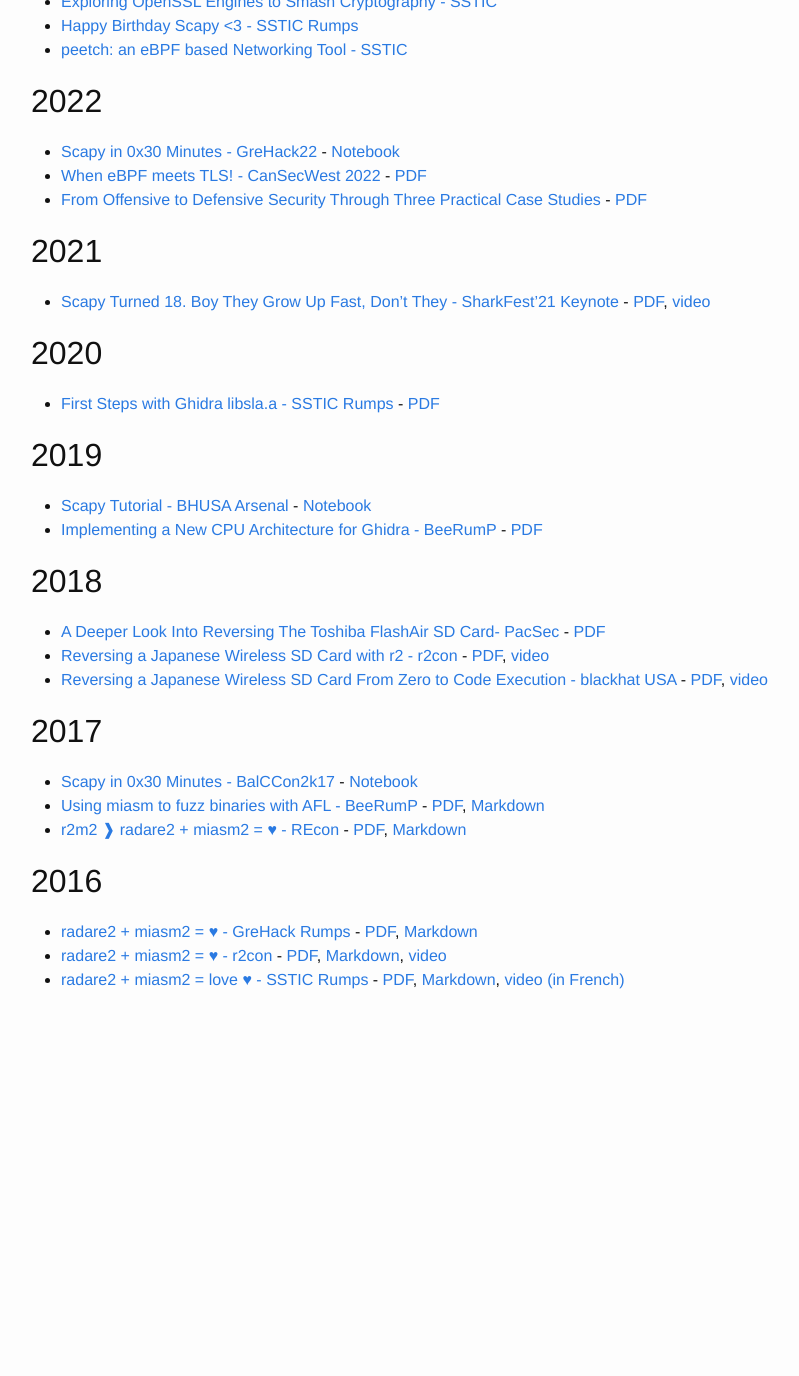
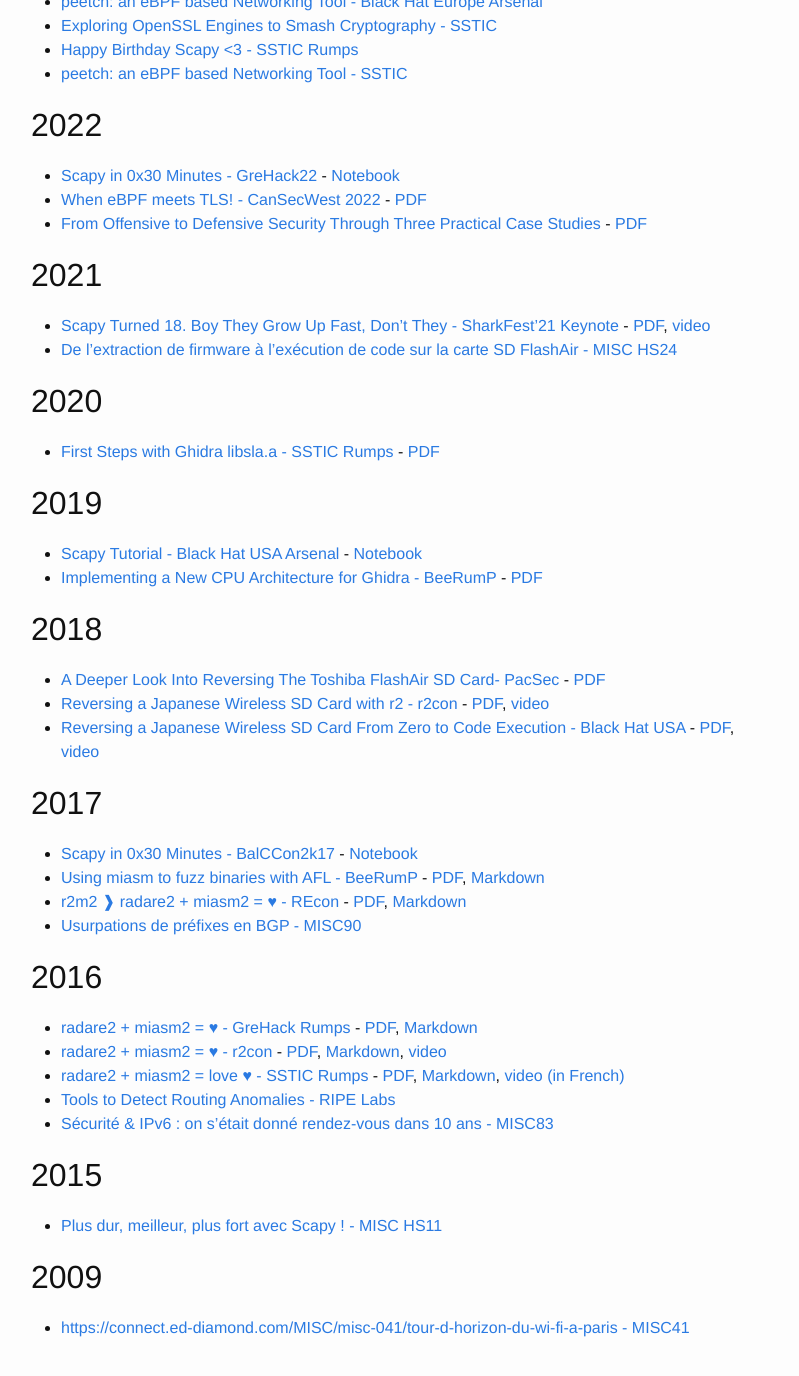
Before and after one commit to guedou/guedou.github.io, a Jekyll site: the page built from index.markdown, in a window 1280 px wide and 1400 px high, scrolled down 237 px. Shown: the top 1376 px of the window, without its empty margins (239-1038 px from the left). Built offline with Jekyll 4.4.1, drawn with Linux system fonts in a browser that asks for light colours; before the commit the page ends 1289 px from its top, so only the background shows below that; some of the changed text lies outside the part shown.

Commit message:
Missing publications

```diff
--- a/index.markdown
+++ b/index.markdown
@@ -1,10 +1,11 @@
 ---
 layout: page
-title:  List of talks
+title:  List of publications and talks
 ---
 
 ## 2023
 
+- [peetch: an eBPF based Networking Tool - Black Hat Europe Arsenal](https://docs.google.com/presentation/d/13AorsXye78nJyYzQOYiURHe75KB-RtT6HpPcE8WNEZs/edit#slide=id.g12356d7aaed_0_0)
 - [Exploring OpenSSL Engines to Smash Cryptography - SSTIC](https://www.sstic.org/2023/presentation/exploring_openssl_engines_to_smash_cryptography/)
 - [Happy Birthday Scapy <3 - SSTIC Rumps](https://static.sstic.org/rumps2023/SSTIC_2023-06-08_P12_RUMPS_19.mp4)
 - [peetch: an eBPF based Networking Tool - SSTIC](https://www.sstic.org/2023/presentation/peetch/)
@@ -18,6 +19,7 @@
 ## 2021
 
 - [Scapy Turned 18. Boy They Grow Up Fast, Don’t They - SharkFest'21 Keynote](https://docs.google.com/presentation/d/1OWMumgOdQsoqkT0Bi8mqtqrb4WtM1n83tPcQV4eTdlw) - [PDF](talks/2021_sharkfest/slides.pdf), [video](https://www.youtube.com/watch?v=krZ3fOCTlfs)
+- [De l’extraction de firmware à l’exécution de code sur la carte SD FlashAir - MISC HS24](https://connect.ed-diamond.com/misc/mischs-024/de-l-extraction-de-firmware-a-l-execution-de-code-sur-la-carte-sd-flashair)
 
 ## 2020
 
@@ -25,23 +27,34 @@
 
 ## 2019
 
-- [Scapy Tutorial - BHUSA Arsenal](talks/2019_BHUSA/Scapy.slides.html) - [Notebook](https://github.com/guedou/guedou.github.io/blob/master/talks/2019_BHUSA/Scapy.ipynb)
+- [Scapy Tutorial - Black Hat USA Arsenal](talks/2019_BHUSA/Scapy.slides.html) - [Notebook](https://github.com/guedou/guedou.github.io/blob/master/talks/2019_BHUSA/Scapy.ipynb)
 - [Implementing a New CPU Architecture for Ghidra - BeeRumP](https://docs.google.com/presentation/d/1b955DV2ii-Dgv6YR4kUrJtjGugEqXD3FffTHRfvVSYo/edit) - [PDF](talks/2019_BeeRump/slides.pdf)
 
 ## 2018
 
 - [A Deeper Look Into Reversing The Toshiba FlashAir SD Card- PacSec](https://docs.google.com/presentation/d/1V8YnaCf7xddE4WNyE-suKmZBIE1sbi0f058CTNzty6g/edit?usp=sharing) - [PDF](talks/2018_PacSec/slides.pdf)
 - [Reversing a Japanese Wireless SD Card with r2 - r2con](https://docs.google.com/presentation/d/18m5YHNiFfS2wk9a_EUohOVKeQ6wmX-Hq-NNflsBi1qk/edit?usp=sharing) - [PDF](talks/2018_r2con/slides.pdf), [video](https://www.youtube.com/watch?v=-Jm3gRX3EAQ)
-- [Reversing a Japanese Wireless SD Card From Zero to Code Execution - blackhat USA](https://docs.google.com/presentation/d/13OJNOb2IMwp79SDrbxSLF3i7StTgWLdD7QlYpic39r8/edit) - [PDF](talks/2018_BHUSA/slides.pdf), [video](https://youtu.be/tA7GW9XkXBU)
+- [Reversing a Japanese Wireless SD Card From Zero to Code Execution - Black Hat USA](https://docs.google.com/presentation/d/13OJNOb2IMwp79SDrbxSLF3i7StTgWLdD7QlYpic39r8/edit) - [PDF](talks/2018_BHUSA/slides.pdf), [video](https://youtu.be/tA7GW9XkXBU)
 
 ## 2017
 
 - [Scapy in 0x30 Minutes - BalCCon2k17](talks/2017_BalCCon2k17/Scapy in 0x30 minutes.slides.html) - [Notebook](https://github.com/guedou/guedou.github.io/blob/master/talks/2017_BalCCon2k17/Scapy in 0x30 minutes.ipynb)
 - [Using miasm to fuzz binaries with AFL - BeeRumP](talks/2017_BeeRump) - [PDF](talks/2017_BeeRump/slides.pdf), [Markdown](https://github.com/guedou/guedou.github.io/blob/master/talks/2017_BeeRump/slides.md)
 - [r2m2 ❱ radare2 + miasm2 = ♥ - REcon](r2m2_talks/2017_recon) - [PDF](r2m2_talks/2017_recon/slides.pdf), [Markdown](https://github.com/guedou/guedou.github.io/blob/master/r2m2_talks/2017_recon/slides.md)
+- [Usurpations de préfixes en BGP - MISC90](https://connect.ed-diamond.com/MISC/misc-090/usurpations-de-prefixes-en-bgp)
 
 ## 2016
 
 - [radare2 + miasm2 = ♥ - GreHack Rumps](r2m2_talks/2016_grehack) - [PDF](r2m2_talks/2016_grehack/slides.pdf), [Markdown](https://github.com/guedou/guedou.github.io/blob/master/r2m2_talks/2016_grehack/slides.md)
 - [radare2 + miasm2 = ♥ - r2con](r2m2_talks/2016_r2con) - [PDF](r2m2_talks/2016_r2con/slides.pdf), [Markdown](https://github.com/guedou/guedou.github.io/blob/master/r2m2_talks/2016_r2con/slides.md), [video](https://youtu.be/YLEfGj5xyDw)
 - [radare2 + miasm2 = love ♥ - SSTIC Rumps](r2m2_talks/2016_sstic) - [PDF](r2m2_talks/2016_sstic/slides.pdf), [Markdown](https://github.com/guedou/guedou.github.io/blob/master/r2m2_talks/2016_sstic/slides.md), [video (in French)](http://static.sstic.org/rumps2016/SSTIC_2016-06-02_P12_RUMPS_08.mp4)
+- [Tools to Detect Routing Anomalies - RIPE Labs](https://labs.ripe.net/author/guillaume_valadon/tools-to-detect-routing-anomalies/)
+- [Sécurité & IPv6 : on s'était donné rendez-vous dans 10 ans - MISC83](https://connect.ed-diamond.com/MISC/misc-083/securite-ipv6-on-s-etait-donne-rendez-vous-dans-10-ans)
+
+## 2015
+
+- [Plus dur, meilleur, plus fort avec Scapy ! - MISC HS11](https://connect.ed-diamond.com/MISC/mischs-011/plus-dur-meilleur-plus-fort-avec-scapy)
+
+## 2009
+
+- [https://connect.ed-diamond.com/MISC/misc-041/tour-d-horizon-du-wi-fi-a-paris - MISC41](https://connect.ed-diamond.com/MISC/misc-041/tour-d-horizon-du-wi-fi-a-paris)
```
